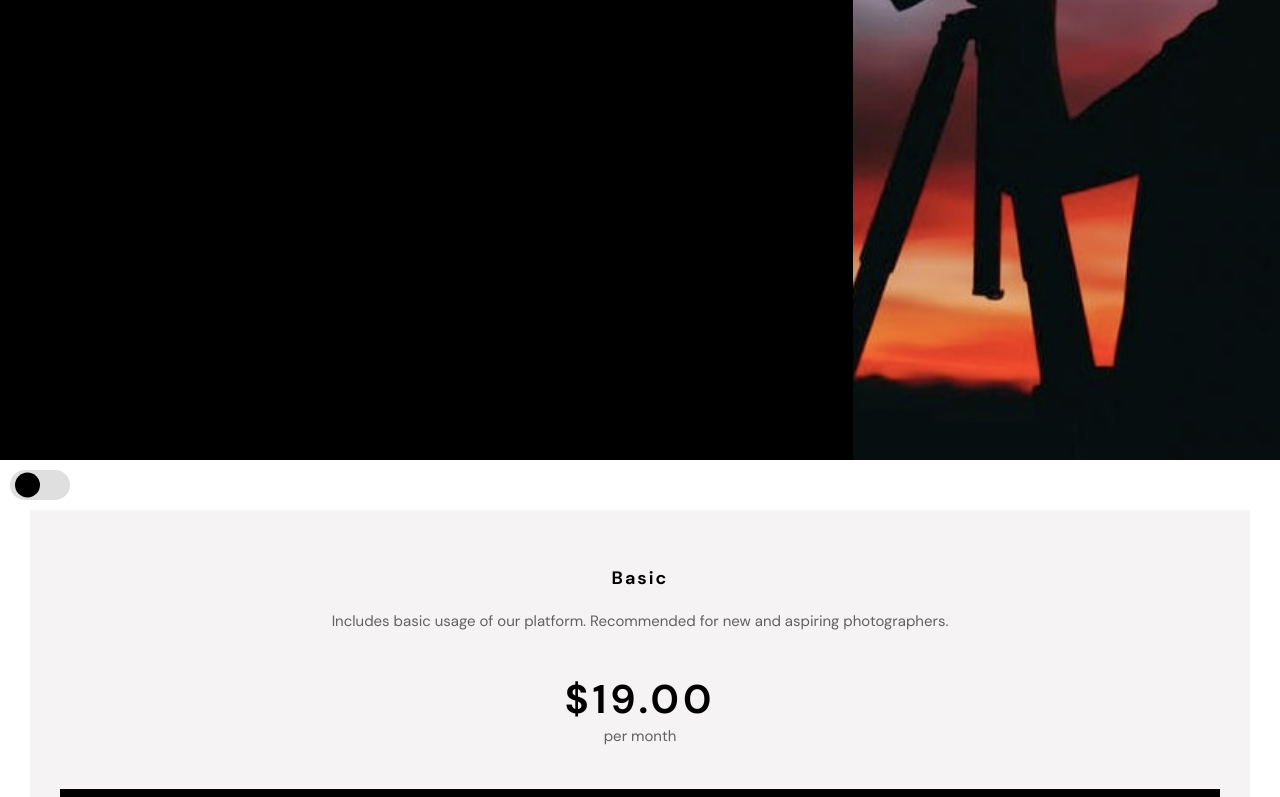
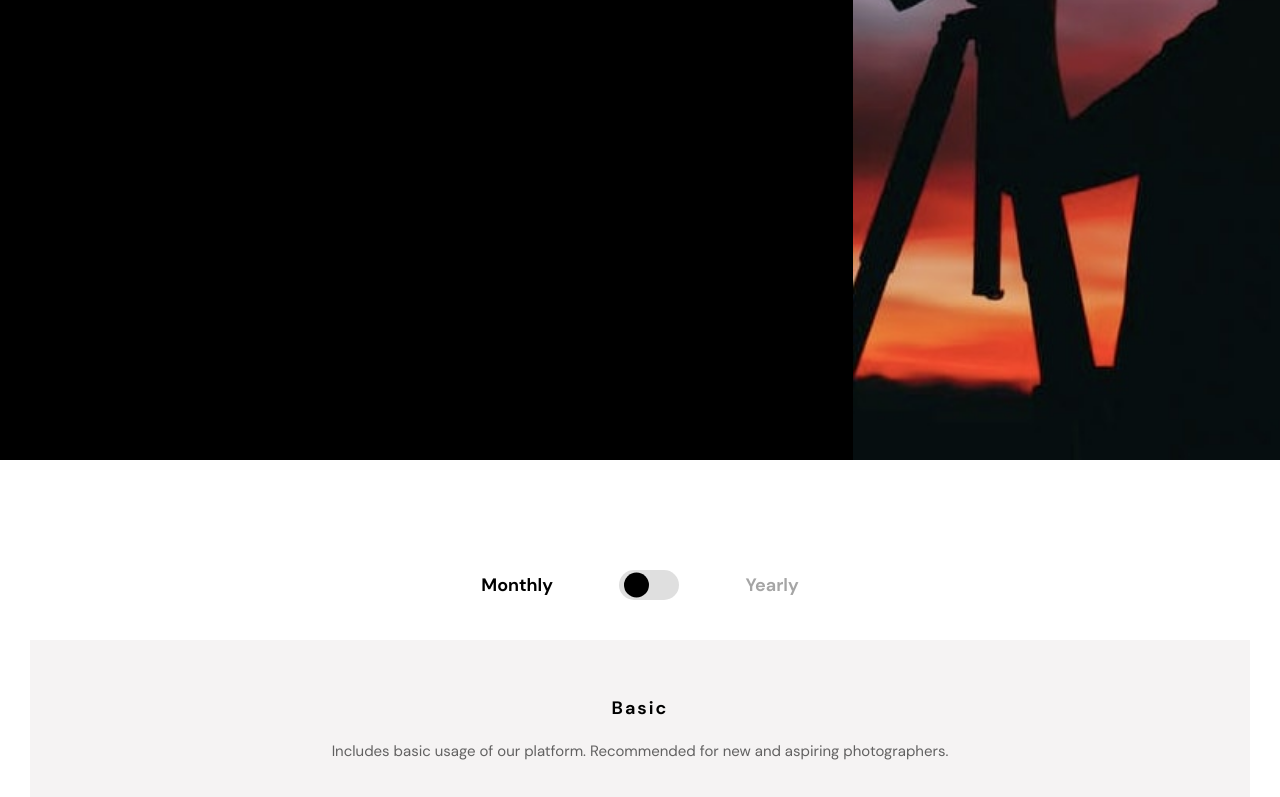
Before and after one commit to tsanev96/Photosnap, a React (Create React App) app: page /pricing in a window 1280 px wide. Shown: the part 376-1173 px from the top of the page. Built offline with nearby package versions, Linux system fonts and the light colour scheme.

Commit message:
created switch wrapper for montly/yearly prices with toggle button

```diff
--- a/src/components/Pricing/Pricing.tsx
+++ b/src/components/Pricing/Pricing.tsx
@@ -2,7 +2,7 @@ import React from "react";
 import { ActionBox } from "../common/ActionBox/ActionBox";
 import { ImageContent } from "../common/ImageText/ImageContent";
 import { InfoText } from "../common/InfoText/InfoText";
-import { ToggleButton } from "../common/ToggleButton/ToggleButton";
+import { Switch } from "../common/Switch/Switch";
 import { imageTextDataOne, pricingPlans } from "./pricingData";
 
 export const Pricing = () => {
@@ -27,7 +27,7 @@ export const Pricing = () => {
           isOpacity
         />
       </ImageContent>
-      <ToggleButton />
+      <Switch />
       {pricingPlans.map((plan) => (
         <ActionBox
           key={plan.headline}
--- /dev/null
+++ b/src/components/common/Switch/Switch.tsx
@@ -0,0 +1,26 @@
+import React, { useState } from "react";
+import { ToggleButton } from "../ToggleButton/ToggleButton";
+import "./_switch.scss";
+
+export const Switch = () => {
+  const [isToggleOn, setIsToggleOn] = useState(false);
+
+  const switchPlans = (toggled: boolean) => setIsToggleOn(toggled);
+
+  const classNameRoot = "switch";
+  return (
+    <div className={classNameRoot}>
+      <span
+        className={`${classNameRoot}__left ${isToggleOn ? "" : "selected"}`}
+      >
+        Monthly
+      </span>
+      <ToggleButton onChange={switchPlans} />
+      <span
+        className={`${classNameRoot}__right ${isToggleOn ? "selected" : ""}`}
+      >
+        Yearly
+      </span>
+    </div>
+  );
+};
--- /dev/null
+++ b/src/components/common/Switch/_switch.scss
@@ -0,0 +1,27 @@
+@import "../../../styles/mixins/mixins";
+@import "../../../styles/functions/pixel-to-rem";
+
+.switch {
+  margin: rem(65) 0 rem(40);
+  display: flex;
+  justify-content: space-evenly;
+  align-items: center;
+  width: 100%;
+  max-width: rem(450);
+
+  @include breakpoint("phablet") {
+    margin: rem(110) auto rem(40);
+  }
+
+  &__left,
+  &__right {
+    font-weight: bold;
+    font-size: rem(18);
+    font-family: "DMSans Bold", sans-serif;
+    color: #a5a5a5;
+
+    &.selected {
+      color: var(--primary-color);
+    }
+  }
+}
--- a/src/components/common/ToggleButton/ToggleButton.tsx
+++ b/src/components/common/ToggleButton/ToggleButton.tsx
@@ -1,13 +1,23 @@
-import React, { FC } from "react";
+import React, { FC, useState, useEffect } from "react";
 import "./_toggle-button.scss";
 
 interface PropsToggleButton {
-  onClick?: () => void;
+  onChange?: (toggled: boolean) => void;
 }
 
-export const ToggleButton: FC<PropsToggleButton> = ({ onClick }) => {
+export const ToggleButton: FC<PropsToggleButton> = ({ onChange }) => {
+  useEffect(() => {
+    if (onChange) {
+      onChange(isToggleOn);
+    }
+  });
+
+  const [isToggleOn, setIsToggleOn] = useState(false);
+
+  const onToggleChange = () => setIsToggleOn((toggle) => !toggle);
+
   return (
-    <label onClick={onClick} className="toggle-button">
+    <label onChange={onToggleChange} className="toggle-button">
       <input type="checkbox" />
       <span className="toggle-button__slider" />
     </label>
--- a/src/components/common/ToggleButton/_toggle-button.scss
+++ b/src/components/common/ToggleButton/_toggle-button.scss
@@ -3,10 +3,10 @@
 
 .toggle-button {
   position: relative;
-  margin: 10px;
   display: block;
   width: rem(60);
   height: rem(30);
+  cursor: pointer;
 
   input {
     opacity: 0;
```
